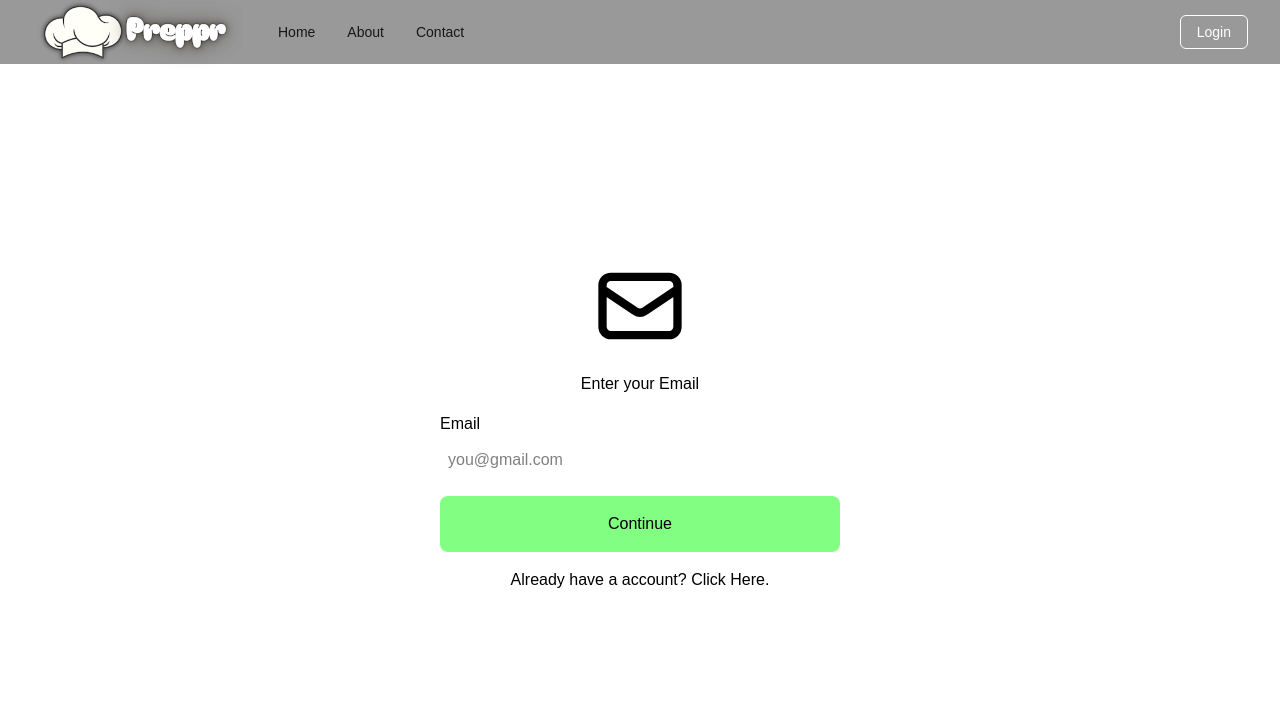
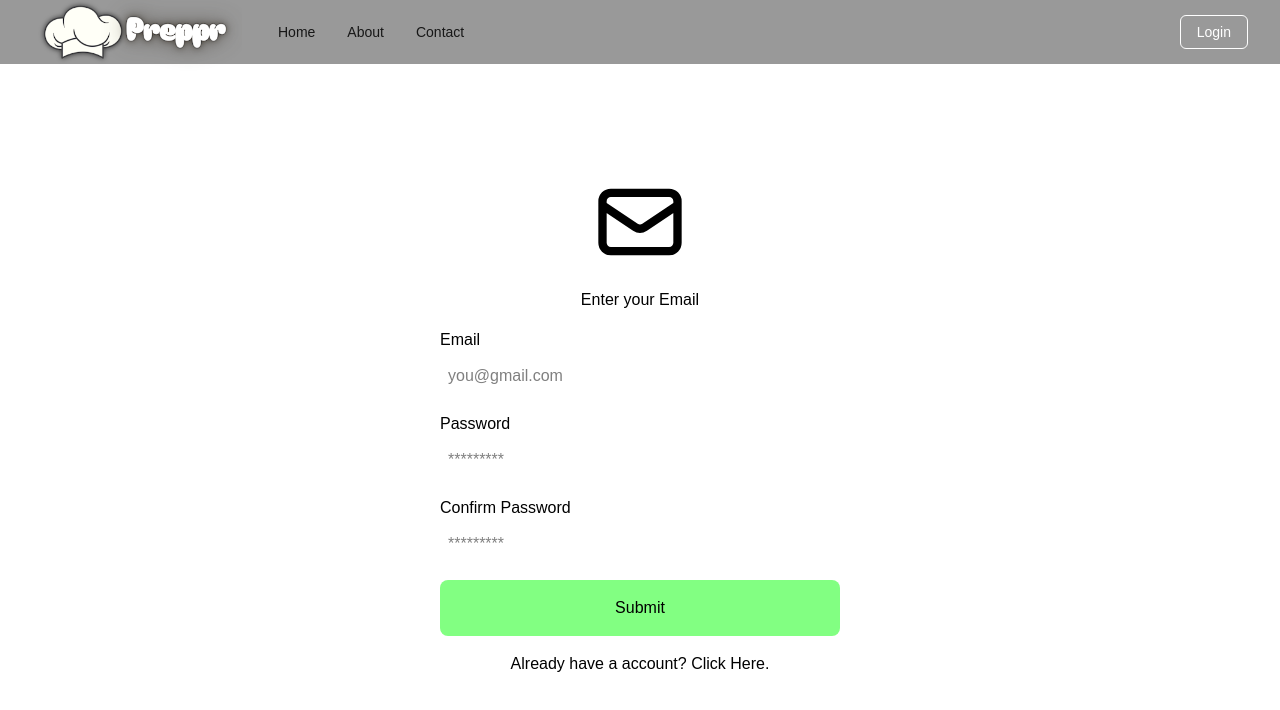
Before and after one commit to ScottyP1/preppr, a Next.js app in the folder frontend/: page /signup in a window 1280 px wide. Shown: the top 710 px of the page. Built offline with nearby package versions, Linux system fonts and the light colour scheme.

Commit message:
Add: Signup/Login api calls

```diff
--- a/frontend/package.json
+++ b/frontend/package.json
@@ -9,6 +9,7 @@
     "lint": "eslint"
   },
   "dependencies": {
+    "axios": "^1.11.0",
     "next": "15.5.0",
     "react": "19.1.0",
     "react-dom": "19.1.0",
--- /dev/null
+++ b/frontend/src/api/authRoutes.js
@@ -0,0 +1,31 @@
+import axios from "axios";
+
+const BASE_URL = "http://localhost:8000/api/auth";
+
+export const signUp = async (userData) => {
+  try {
+    const response = await axios.post(`${BASE_URL}/register/`, userData, {
+      headers: {
+        "Content-Type": "application/json",
+      },
+    });
+
+    return response.data;
+  } catch (error) {
+    console.error("Error during signup:", error.message);
+  }
+};
+
+export const login = async (userData) => {
+  try {
+    const response = await axios.post(`${BASE_URL}/token/`, userData, {
+      headers: {
+        "Content-Type": "application/json",
+      },
+    });
+
+    return response.data;
+  } catch (error) {
+    console.error("Error during signup:", error.message);
+  }
+};
--- a/frontend/src/app/layout.js
+++ b/frontend/src/app/layout.js
@@ -13,8 +13,8 @@ const geistMono = Geist_Mono({
 });
 
 export const metadata = {
-  title: "Create Next App",
-  description: "Generated by create next app",
+  title: "Preppr",
+  description: "",
 };
 
 export default function RootLayout({ children }) {
--- a/frontend/src/app/login/page.js
+++ b/frontend/src/app/login/page.js
@@ -4,6 +4,7 @@ import { useState } from "react";
 
 import UserInputContainer from "@/components/UserInputContainer";
 import { HiOutlineMail } from "react-icons/hi";
+import { login } from "@/api/authRoutes";
 
 export default function Login() {
   const [data, setData] = useState({ email: "", password: "" });
@@ -14,8 +15,14 @@ export default function Login() {
     setData((prev) => ({ ...prev, [name]: value }));
   };
 
-  const handleSubmit = () => {
-    console.log(data);
+  const handleSubmit = async () => {
+    try {
+      const res = await login(data);
+      console.log("logged in:", res);
+    } catch (err) {
+      console.error("login failed:", err);
+      setError(err.data);
+    }
   };
 
   return (
--- a/frontend/src/app/signup/page.js
+++ b/frontend/src/app/signup/page.js
@@ -1,51 +1,107 @@
 "use client";
-import { useState } from "react";
+import { useState, use } from "react";
+import { useRouter } from "next/navigation";
 
 import UserInputContainer from "@/components/UserInputContainer";
 
 import { HiOutlineMail, HiOutlineMailOpen } from "react-icons/hi";
 import { RiLockPasswordFill } from "react-icons/ri";
 
+import { signUp } from "@/api/authRoutes";
+
 export default function Signup() {
   const [data, setData] = useState({
     email: "",
     password: "",
     confirmPassword: "",
-    code: "",
+    // code: "",
   });
+
   const [error, setError] = useState("");
-  const [step, setStep] = useState(1);
+  // const [step, setStep] = useState(1);
+  const router = useRouter();
 
   const handleChange = (evt) => {
     const { name, value } = evt.target;
     setData((prev) => ({ ...prev, [name]: value }));
   };
 
-  const handleNext = async () => {
-    setError(null);
-    if (step === 1) {
-      if (!data.email) return setError("Please enter your email.");
-      setStep(2);
-    } else if (step === 2) {
-      if (!data.code) return setError("Enter the 6-digit code.");
-      setStep(3);
-    } else if (step === 3) {
-      if (data.password.length < 8)
-        return setError("Password must be 8+ characters.");
-      if (data.password !== data.confirmPassword)
-        return setError("Passwords do not match.");
-      console.log("SUBMIT:", data);
+  //   api/register_user
+  //   const handleNext = async () => {
+  //     setError(null);
+  // if (step === 1) {
+  //   if (!data.email) return setError("Please enter your email.");
+  //   setStep(2);
+  // } else if (step === 2) {
+  //   if (!data.code) return setError("Enter the 6-digit code.");
+  //   setStep(3);
+  // } else if (step === 3) {
+  //   if (data.password.length < 8)
+  //     return setError("Password must be 8+ characters.");
+  //   if (data.password !== data.confirmPassword)
+  //     return setError("Passwords do not match.");
+  //   console.log("SUBMIT:", data);
+  // }
+  //   };
+
+  //   const handleResend = () => {
+  //     console.log("resend tried");
+  //   };
+
+  const handleSubmit = async () => {
+    if (data.password !== data.confirmPassword) {
+      setError("Passwords Must Match");
+      return;
     }
-  };
 
-  const handleResend = () => {
-    console.log("resend tried");
+    try {
+      const res = await signUp(data);
+      console.log("Registered:", res);
+      router.push("/login");
+    } catch (err) {
+      console.error("Signup failed:", err);
+      setError(err.data);
+    }
   };
 
   return (
     <div className="flex justify-center items-center min-h-[calc(100vh-80px)]">
-      {step === 1 && (
-        /* Optional Values => (placeholder, linkText, href, buttonLabel, value, onChange, onClick, error) */
+      <UserInputContainer
+        inputs={[
+          {
+            label: "Email",
+            name: "email",
+            type: "email",
+            placeholder: "you@gmail.com",
+            value: data.email,
+            onChange: handleChange,
+          },
+          {
+            label: "Password",
+            name: "password",
+            type: "password",
+            placeholder: "*********",
+            value: data.email,
+            onChange: handleChange,
+          },
+          {
+            label: "Confirm Password",
+            name: "confirmPassword",
+            type: "password",
+            placeholder: "*********",
+            value: data.email,
+            onChange: handleChange,
+          },
+        ]}
+        title="Enter your Email"
+        linkText="Already have a account? Click Here."
+        href="/login"
+        buttonLabel="Submit"
+        onClick={handleSubmit}
+        error={error}
+        icon={<HiOutlineMail size={100} />}
+      />
+      {/* {step === 1 && (
         <UserInputContainer
           inputs={[
             {
@@ -113,7 +169,7 @@ export default function Signup() {
           error={error}
           icon={<RiLockPasswordFill size={100} />}
         />
-      )}
+      )} */}
     </div>
   );
 }
```
Also changed, not shown: 1 other file (tests, documents, lock files or other folders).
